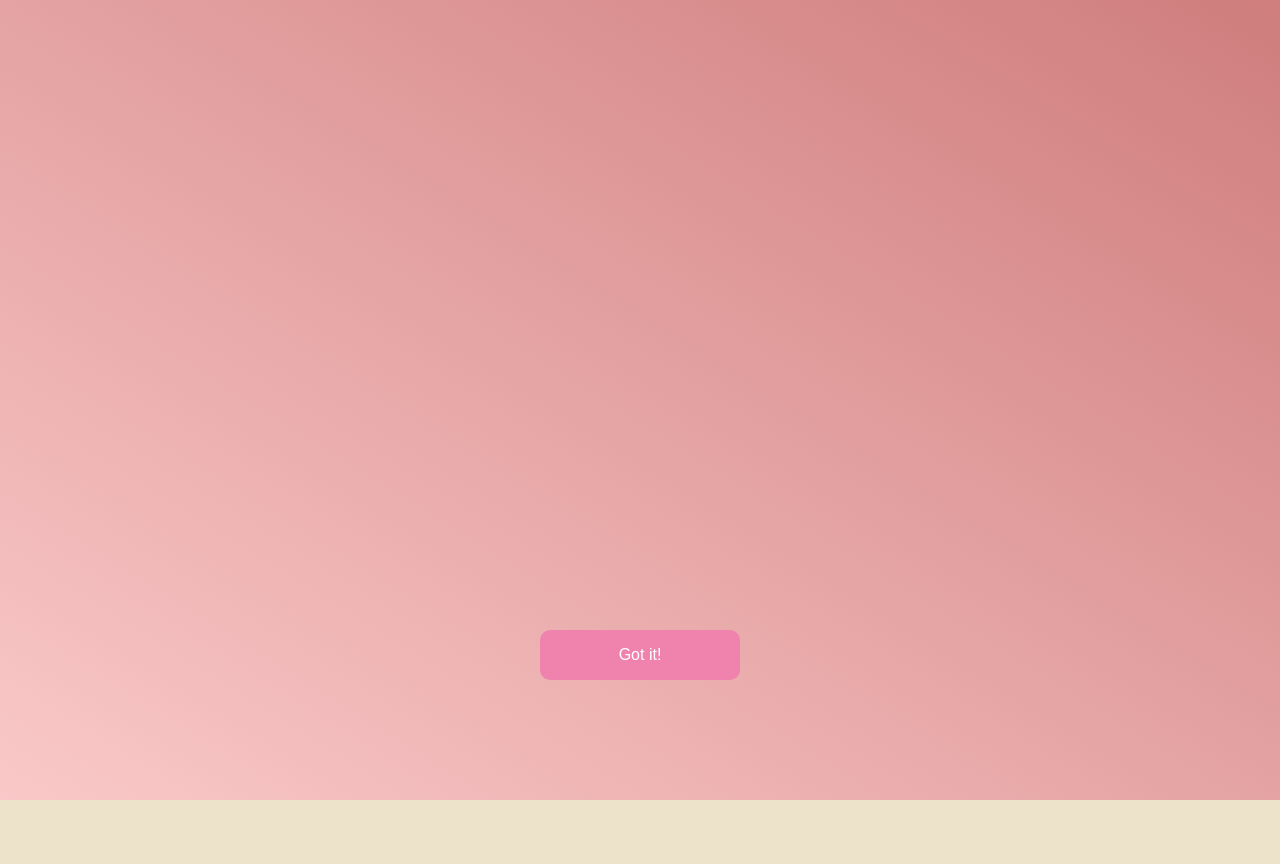
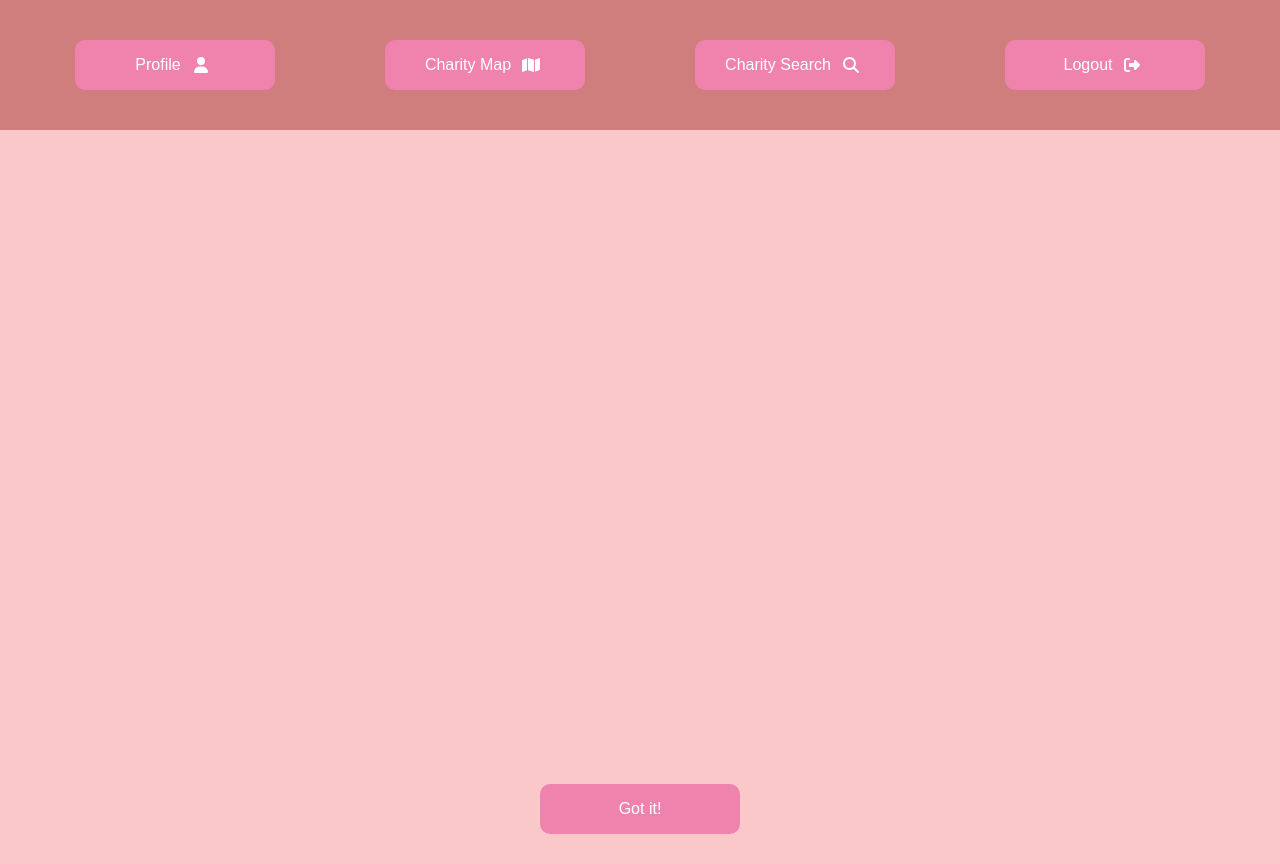
Before and after one commit to TonyTran03/Sharity, a Next.js app in the folder sharity/: page /adobe in a window 1280 px wide. Before the commit the page ends 800 px from the top, so only its background shows below. Built offline with nearby package versions, Linux system fonts and the light colour scheme.

Commit message:
adobe with navbar

```diff
--- a/sharity/app/adobe/page.jsx
+++ b/sharity/app/adobe/page.jsx
@@ -2,7 +2,10 @@
 import { useEffect } from 'react';
 import { useRouter } from 'next/navigation';
 import Head from 'next/head';
+import "../globals.css";
 import MatchingButton from '../components/MatchingButton';
+import Navbar from "../components/Navbar";
+
 
 const Home = () => {
     const router = useRouter();
@@ -37,7 +40,9 @@ const Home = () => {
     };
 
     return (
-        <div>
+        <div className = "full-height">
+            <Navbar />
+            <br />
             <Head>
                 <title>Embedded PDF Document</title>
             </Head>
```
